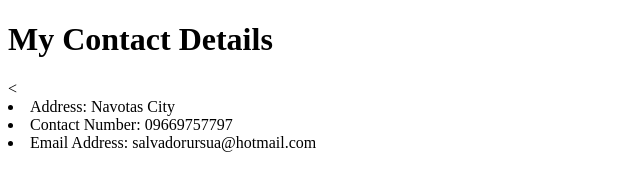
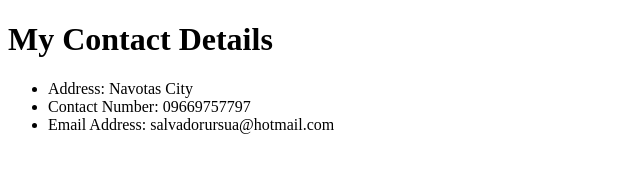
Before and after one commit to SalvadorUrsua/Resume, a plain HTML site: page contactinfo.html in a window 1280 px wide. Shown: the whole page, without its empty margins (0-640 px from the left). Drawn offline with Linux system fonts and the light colour scheme.

Commit message:
Update contactinfo.html

```diff
--- a/contactinfo.html
+++ b/contactinfo.html
@@ -6,9 +6,10 @@
     </head>
     <body>
         <h1>My Contact Details</h1>
-        <
+        <ul>
             <li>Address: Navotas City</li>
             <li>Contact Number: 09669757797</li>
             <li>Email Address: salvadorursua@hotmail.com</li>
+        </ul>
     </body>
 </html>
```
